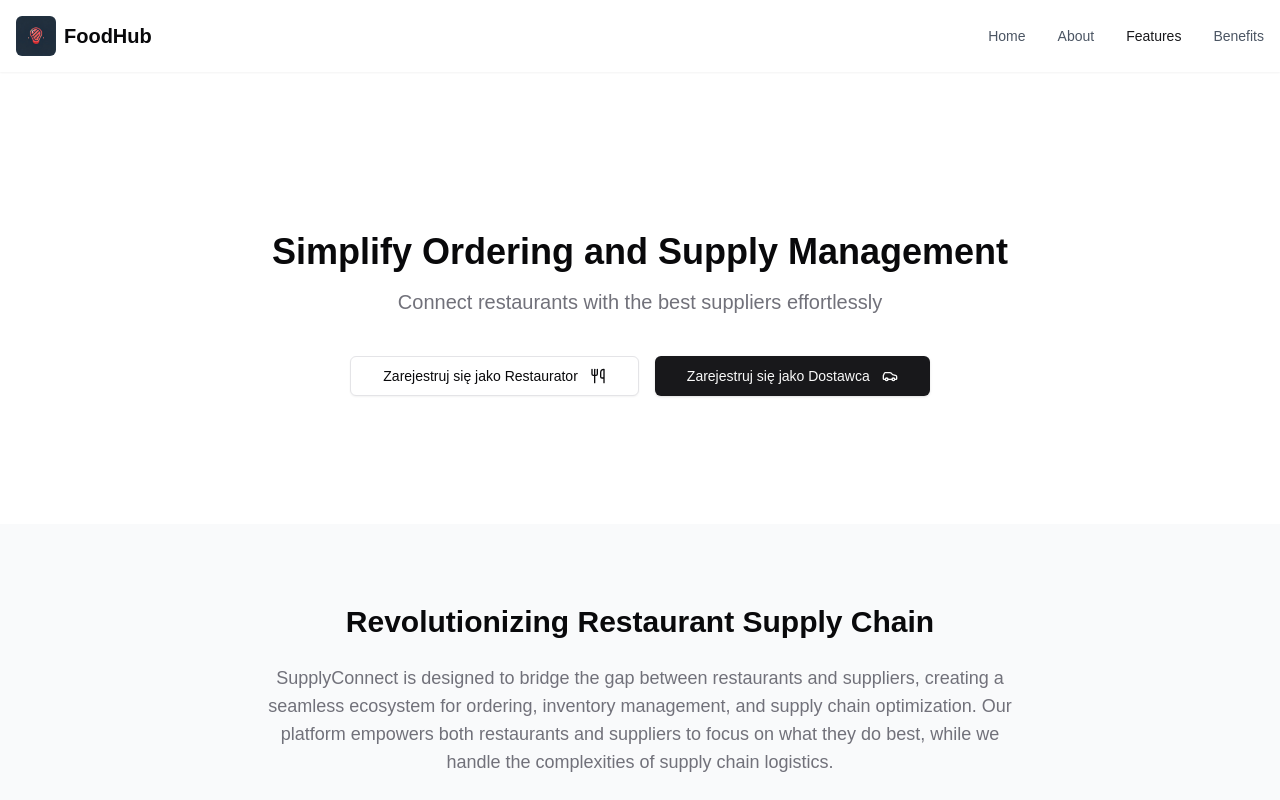
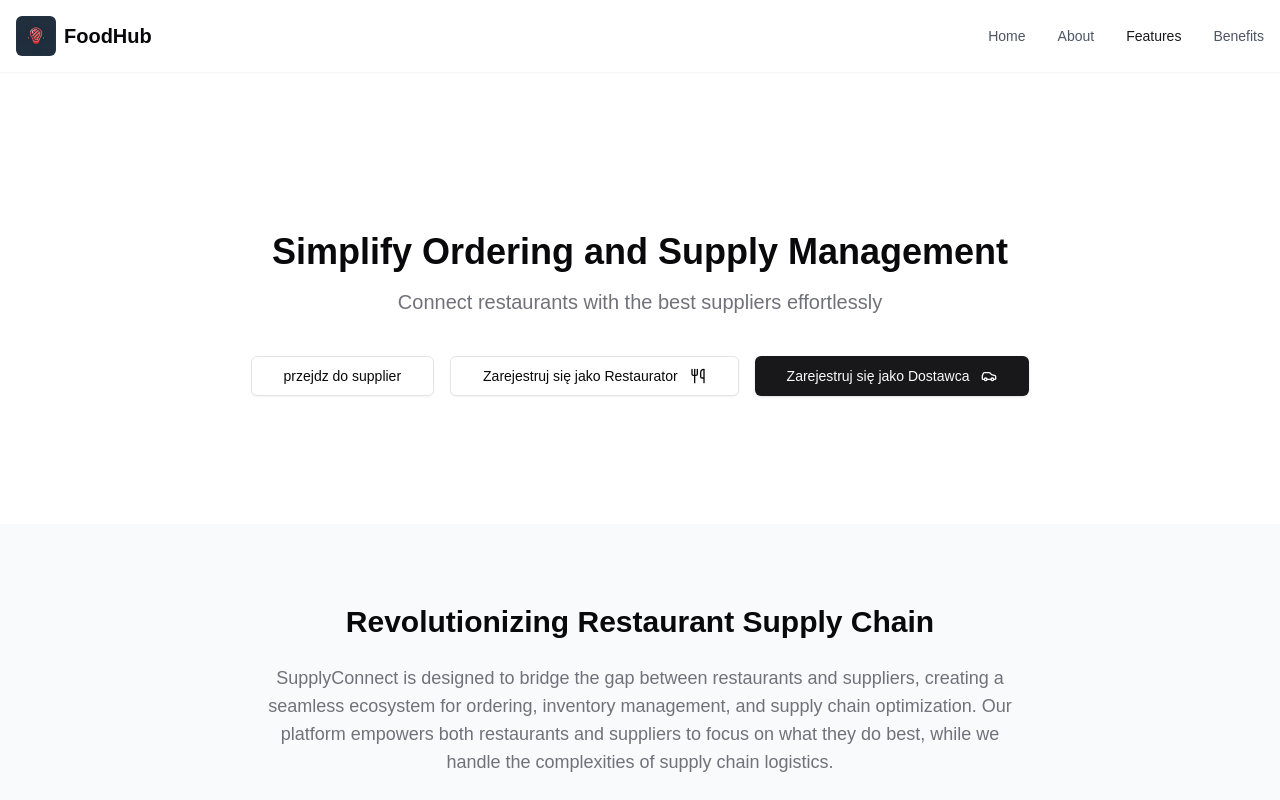
Before and after one commit to ajzyn/foodhub, a Next.js app: page /site in a window 1280 px wide. Shown: the top 800 px of the page. Built offline with nearby package versions, Linux system fonts and the light colour scheme.

Commit message:
subdomain test

```diff
--- a/domains/site/components/hero-section.tsx
+++ b/domains/site/components/hero-section.tsx
@@ -7,6 +7,11 @@ import Link from 'next/link'
 import { UserType } from '@prisma/client'
 
 export default function HeroSection() {
+  const handleRedirectToSupplier = () => {
+    window.location.href = `${process.env.NEXT_PUBLIC_SCHEME}${UserType.SUPPLIER.toLocaleLowerCase()}.${
+      process.env.NEXT_PUBLIC_DOMAIN
+    }`
+  }
   return (
     <section id="hero" className="py-20 md:py-32">
       <div className="container mx-auto px-4">
@@ -19,6 +24,9 @@ export default function HeroSection() {
           <h1 className="text-4xl font-bold mb-4">Simplify Ordering and Supply Management</h1>
           <p className="text-xl text-muted-foreground mb-8">Connect restaurants with the best suppliers effortlessly</p>
           <div className="flex flex-col md:flex-row justify-center md:space-x-4 space-y-4 md:space-y-0 mt-10">
+            <Button size="lg" variant="outline" onClick={handleRedirectToSupplier}>
+              przejdz do supplier
+            </Button>
             <Link href={`/auth/sign-up?userType=${UserType.RESTAURANT}`}>
               <Button size="lg" variant="outline">
                 Zarejestruj się jako Restaurator
--- a/middleware.ts
+++ b/middleware.ts
@@ -16,6 +16,9 @@ export default auth((request) => {
 
   const pathWithSearchParams = url.pathname + (searchParams ? `?${searchParams}` : '')
 
+  console.log(hostname)
+  console.log(customSubdomain)
+  console.log(request)
   if (customSubdomain !== hostname) {
     if (pathWithSearchParams.startsWith(`/${customSubdomain}`)) {
       const purePath = pathWithSearchParams.split(`/${customSubdomain}`)[1]
```
